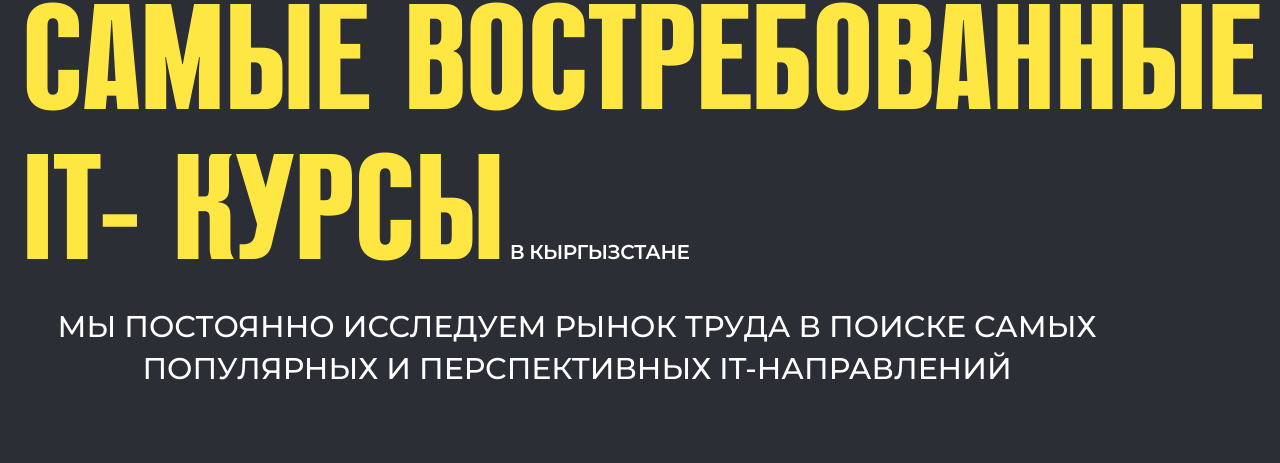
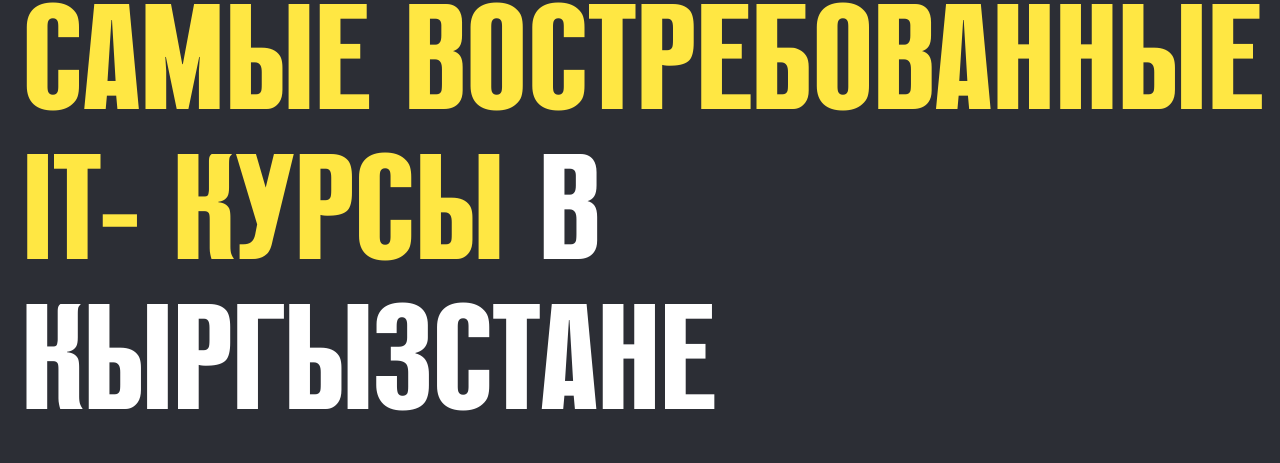
Before and after one commit to AlexLyfyxe/Geeks-project, a React (Create React App) app: page /courses in a window 1280 px wide. Shown: the part 483-946 px from the top of the page. Built offline with nearby package versions, Linux system fonts and the light colour scheme; a web font is replaced by a local one.

Commit message:
team project

```diff
--- a/src/apps/Layout/courses/components/TitleCours/TitleCourse.css
+++ b/src/apps/Layout/courses/components/TitleCours/TitleCourse.css
@@ -31,8 +31,10 @@
 
 
 
-.titleCoursIn {
+.titleCours > .titleCoursIn {
   color: #fff;
+  font-family: 'Reforma Grotesk', sans-serif;
+  font-size: 150px;
 }
 
 .postTitleCours {
@@ -45,6 +47,7 @@
     padding: 0 0 0 10px;
     text-transform: uppercase;
     font-family: 'Montserrat';
+    text-align: left;
 }
 
 hr {
```
